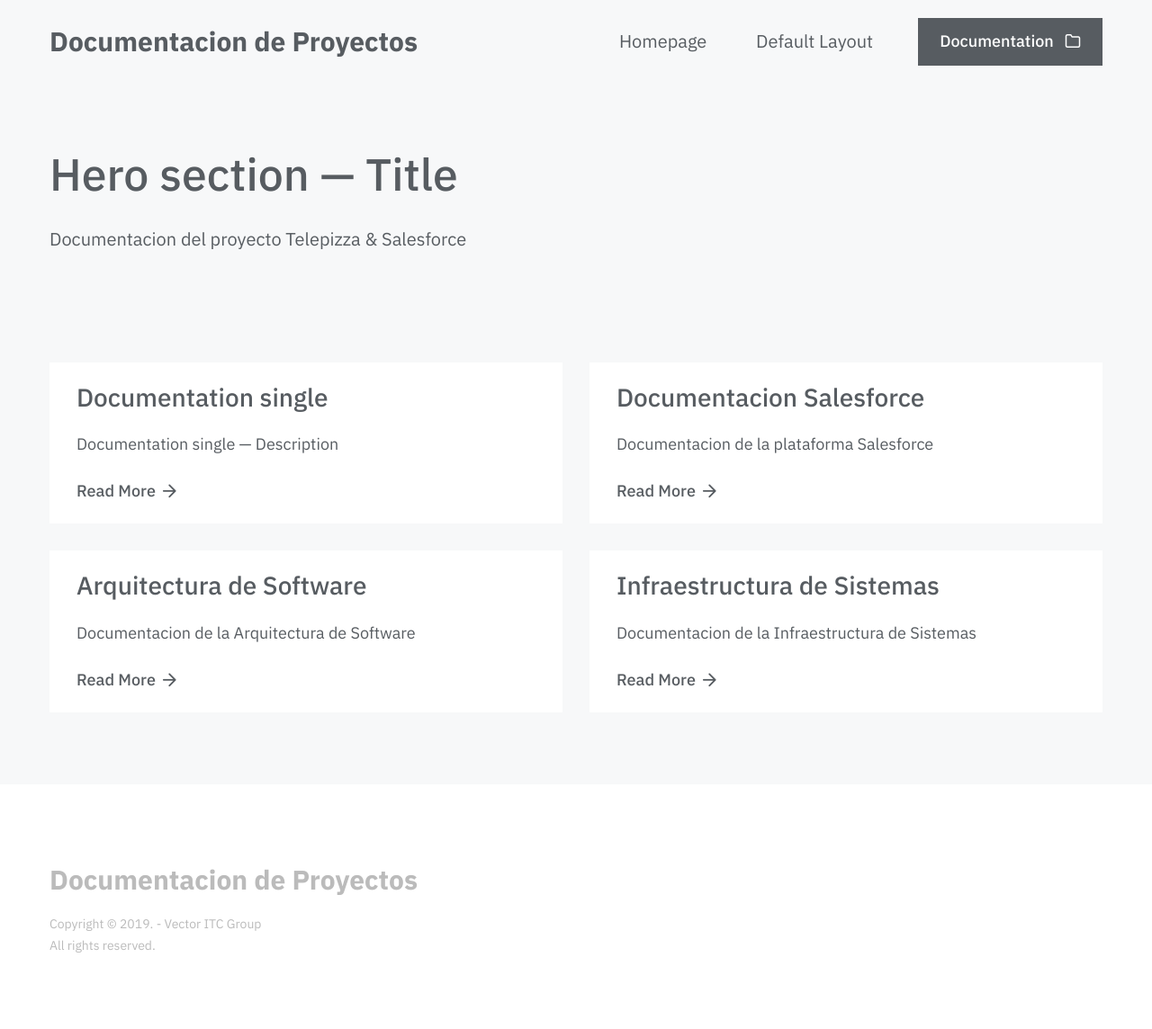
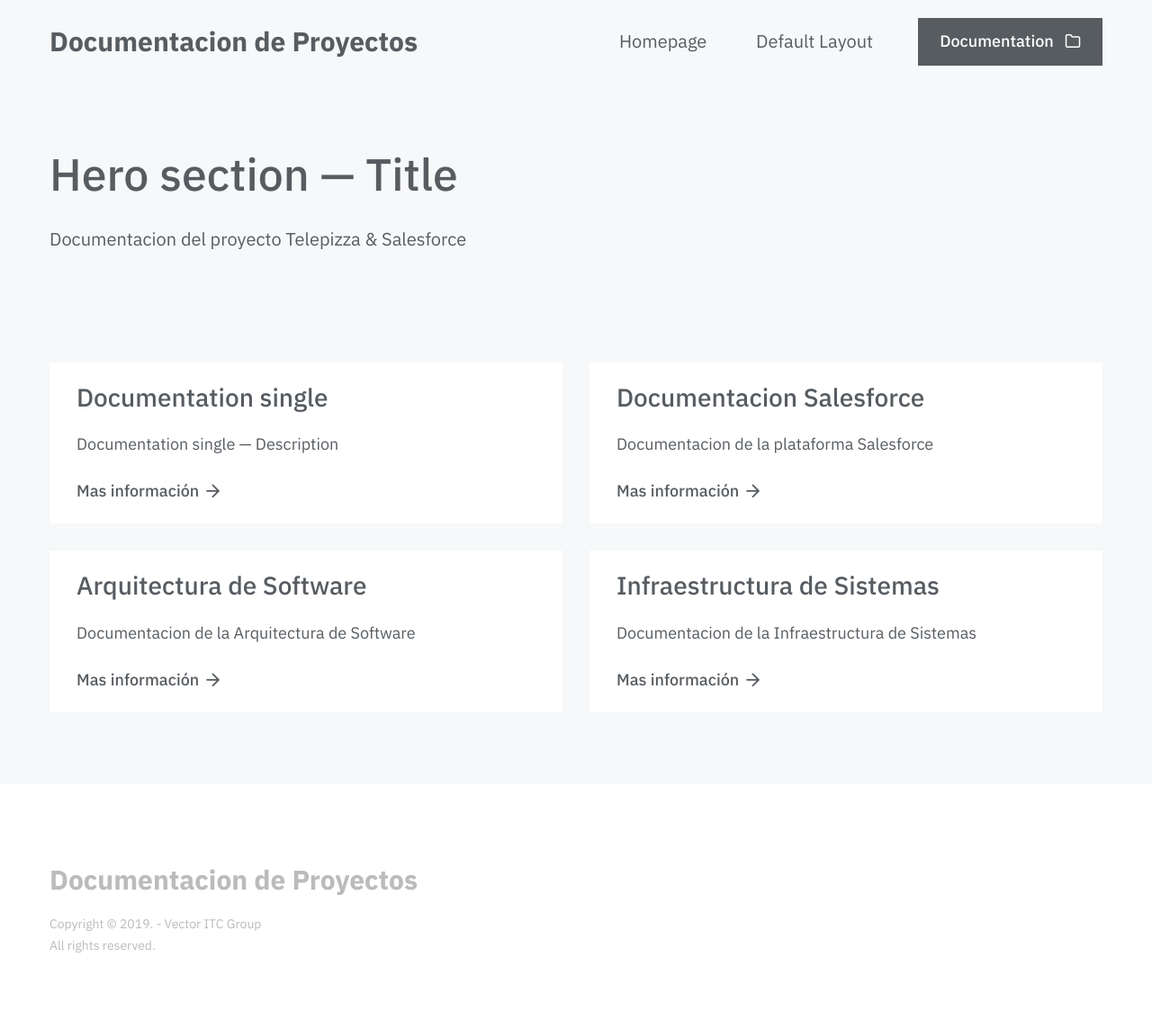
Before and after one commit to abeltranes/abeltranes.github.io, a Jekyll site: the page built from documentation.md, in a window 1280 px wide. Shown: the whole page at 90% size. Built offline with Jekyll 4.4.1, drawn with Linux system fonts in a browser that asks for light colours; some web fonts are replaced.

Commit message:
Update docs-grid-navigation.html

```diff
--- a/dox-theme/_includes/docs-grid-navigation.html
+++ b/dox-theme/_includes/docs-grid-navigation.html
@@ -16,7 +16,7 @@
 											<p>{{ document.description }}</p>
 										{% endif %}
 										<button class="c-feature-card__cta">
-											Read More
+											Mas información
 											<i class="o-icon o-icon--arrow-right"></i>
 										</button>
 									</div><!-- /.c-featured-card__content -->
```
